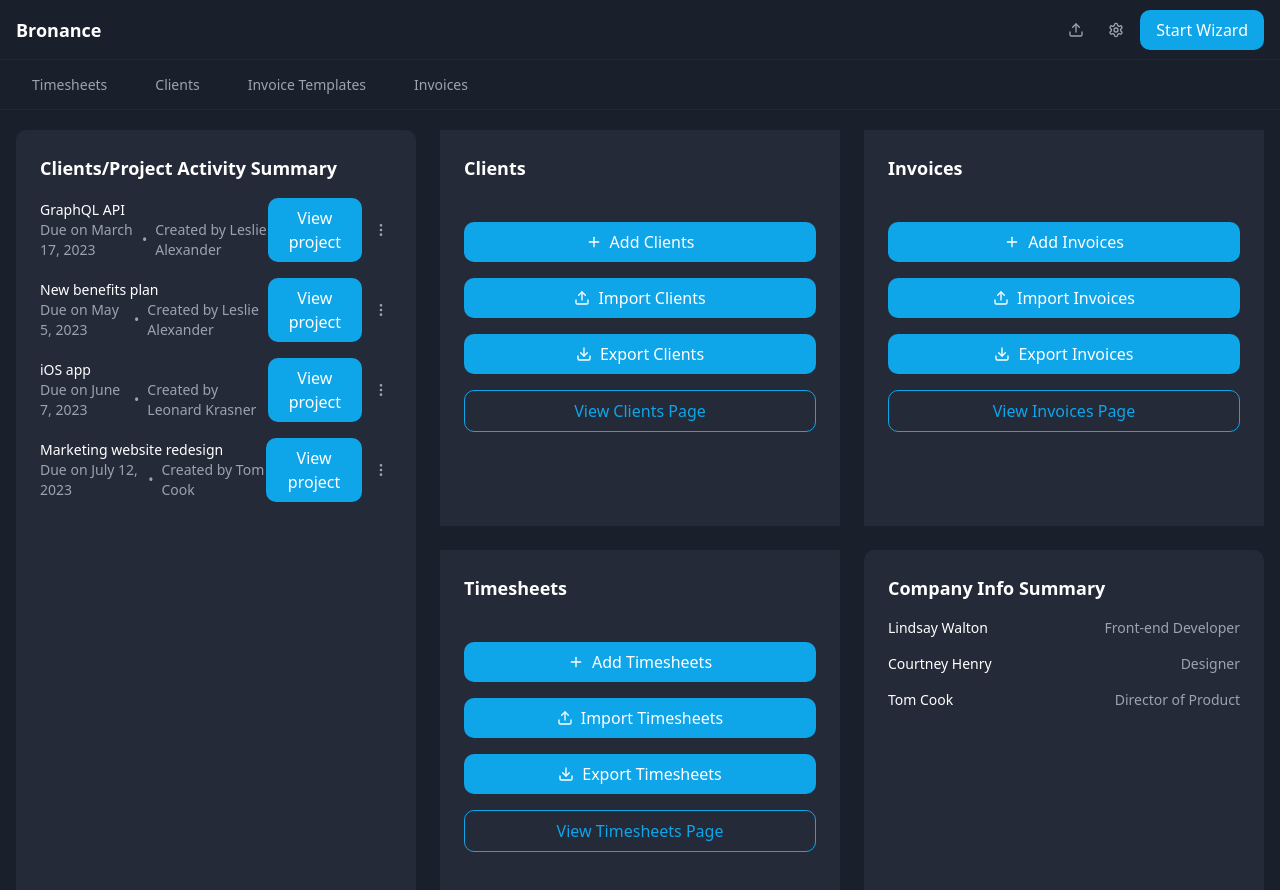
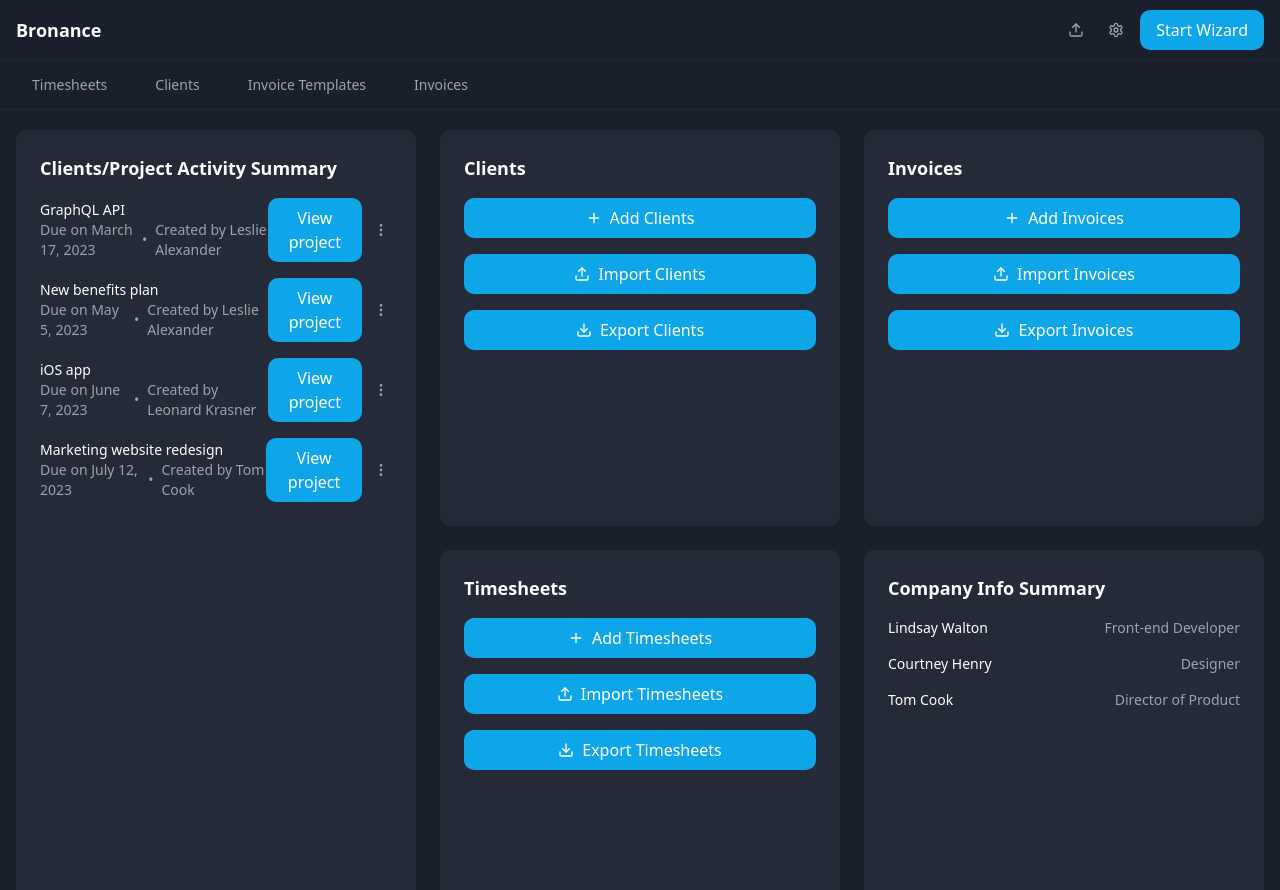
Before and after one commit to brovio/jibinvoicing, a React (Vite) app: page / in a window 1280 px wide. Shown: the top 890 px of the page. Built offline with nearby package versions, Linux system fonts and the light colour scheme.

Commit message:
Reverted to edit 7bf6b146-f0ab-411b-9b7f-b5da598b49a5: "Add spacing to button icons
Adjusted the spacing between icons and text on all buttons with icons on the landing page to improve visual consistency.
[skip gpt_engineer]"

```diff
--- a/src/components/dashboard/QuickActionCard.tsx
+++ b/src/components/dashboard/QuickActionCard.tsx
@@ -1,6 +1,5 @@
 import { Button } from "@/components/ui/button";
 import { Plus, Upload, Download } from "lucide-react";
-import { Link } from "react-router-dom";
 
 interface QuickActionCardProps {
   title: string;
@@ -8,9 +7,9 @@ interface QuickActionCardProps {
 
 export const QuickActionCard = ({ title }: QuickActionCardProps) => {
   return (
-    <div className="bg-dashboard-card h-full flex flex-col">
-      <h2 className="text-lg font-semibold mb-4 text-white p-6 pb-0">{title}</h2>
-      <div className="space-y-4 p-6 flex-grow flex flex-col">
+    <div className="bg-dashboard-card border-dashboard-card rounded-[10px] p-6">
+      <h2 className="text-lg font-semibold mb-4 text-white">{title}</h2>
+      <div className="space-y-4">
         <button className="btn-primary w-full">
           <Plus className="h-4 w-4 mr-2" />
           Add {title}
@@ -25,20 +24,6 @@ export const QuickActionCard = ({ title }: QuickActionCardProps) => {
               <Download className="h-4 w-4 mr-2" />
               Export {title}
             </button>
-            {title === "Clients" && (
-              <Link to="/clients" className="mt-auto">
-                <button className="w-full border border-dashboard-primary bg-transparent text-dashboard-primary hover:bg-dashboard-primary/10 rounded-[10px] px-4 py-2 transition-colors duration-200">
-                  View Clients Page
-                </button>
-              </Link>
-            )}
-            {title === "Timesheets" && (
-              <Link to="/timesheets" className="mt-auto">
-                <button className="w-full border border-dashboard-primary bg-transparent text-dashboard-primary hover:bg-dashboard-primary/10 rounded-[10px] px-4 py-2 transition-colors duration-200">
-                  View Timesheets Page
-                </button>
-              </Link>
-            )}
           </>
         )}
         {title === "Invoices" && (
@@ -51,11 +36,6 @@ export const QuickActionCard = ({ title }: QuickActionCardProps) => {
               <Download className="h-4 w-4 mr-2" />
               Export {title}
             </button>
-            <Link to="/invoices" className="mt-auto">
-              <button className="w-full border border-dashboard-primary bg-transparent text-dashboard-primary hover:bg-dashboard-primary/10 rounded-[10px] px-4 py-2 transition-colors duration-200">
-                View Invoices Page
-              </button>
-            </Link>
           </>
         )}
         {title !== "Clients" && title !== "Timesheets" && title !== "Invoices" && (
@@ -68,13 +48,6 @@ export const QuickActionCard = ({ title }: QuickActionCardProps) => {
               <Download className="h-4 w-4 mr-2" />
               Export {title}
             </button>
-            {title === "Invoice Templates" && (
-              <Link to="/invoice-templates" className="mt-auto">
-                <button className="w-full border border-dashboard-primary bg-transparent text-dashboard-primary hover:bg-dashboard-primary/10 rounded-[10px] px-4 py-2 transition-colors duration-200">
-                  View Invoice Templates
-                </button>
-              </Link>
-            )}
           </>
         )}
       </div>
```
